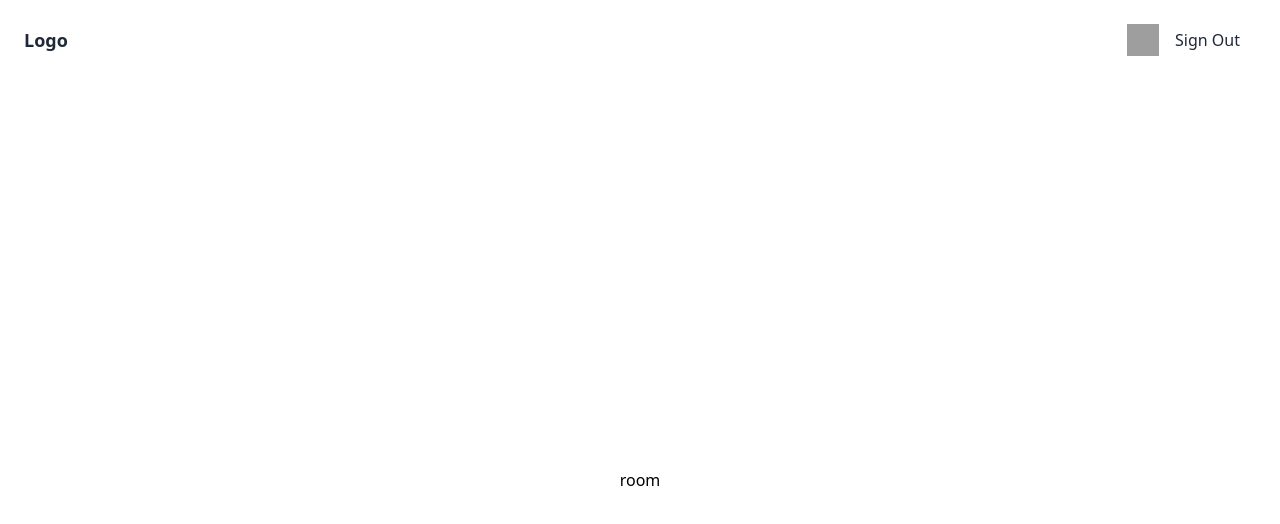
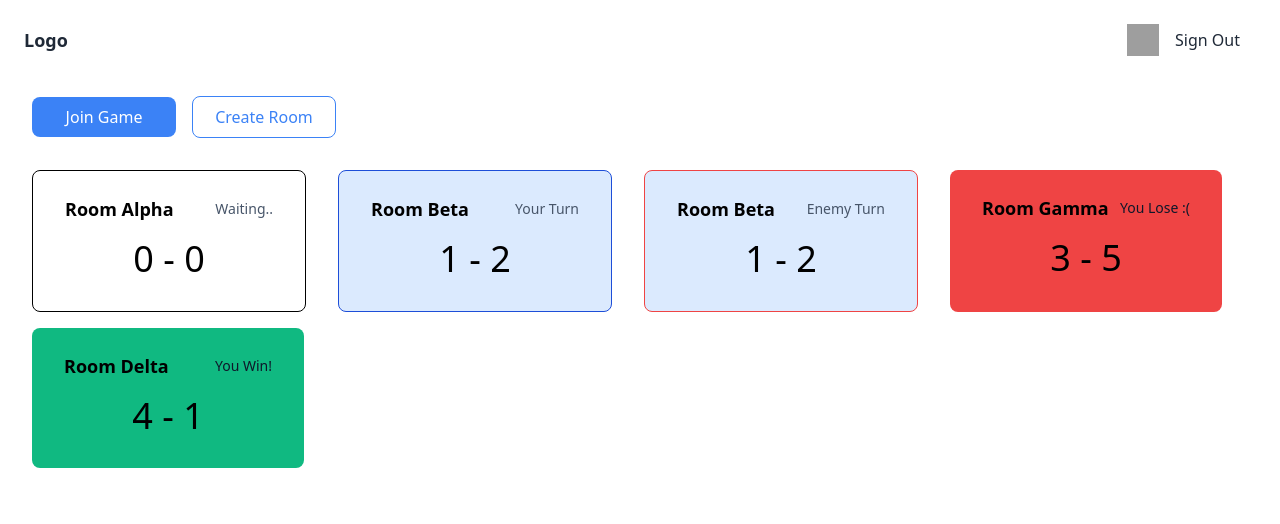
Before and after one commit to mbaihaqi23/frontend-games, a React (Create React App) app: page /room in a window 1280 px wide. Shown: the top 524 px of the page. Built offline with nearby package versions, Linux system fonts and the light colour scheme; no server answers; grey boxes are pictures that could not be loaded; the HTML template or start-up script is replaced by a standard one.

Commit message:
created card components for rooms

```diff
--- a/src/index.css
+++ b/src/index.css
@@ -1,15 +1,3 @@
-@import url("./styles/output.css");
-
-body {
-  margin: 0;
-  font-family: -apple-system, BlinkMacSystemFont, 'Segoe UI', 'Roboto', 'Oxygen',
-    'Ubuntu', 'Cantarell', 'Fira Sans', 'Droid Sans', 'Helvetica Neue',
-    sans-serif;
-  -webkit-font-smoothing: antialiased;
-  -moz-osx-font-smoothing: grayscale;
-}
-
-code {
-  font-family: source-code-pro, Menlo, Monaco, Consolas, 'Courier New',
-    monospace;
-}
+@tailwind base;
+@tailwind components;
+@tailwind utilities;
--- a/src/pages/Room/index.js
+++ b/src/pages/Room/index.js
@@ -1,7 +1,106 @@
 export default function Room() {
+  const rooms = [
+    {
+      "id": 1,
+      "roomName": "Alpha",
+      "roomCode": "AGJAA",
+      "hostUserId": 1,
+      "guestUserId": undefined,
+      "hostScore": 0,
+      "guestScore": 0,
+      "isFinished": false,
+      "createdAt": "2022-09-22T09:37:20.759Z",
+      "updatedAt": "2022-09-22T09:37:20.759Z",
+    },
+    {
+      "id": 2,
+      "roomName": "Beta",
+      "roomCode": "HDASJ",
+      "hostUserId": 1,
+      "guestUserId": 2,
+      "hostScore": 1,
+      "guestScore": 2,
+      "isFinished": false,
+      "createdAt": "2022-09-22T09:37:20.759Z",
+      "updatedAt": "2022-09-22T09:37:20.759Z",
+    },
+    {
+      "id": 3,
+      "roomName": "Gamma",
+      "roomCode": "DYSFA",
+      "hostUserId": 1,
+      "guestUserId": 2,
+      "hostScore": 3,
+      "guestScore": 5,
+      "isFinished": true,
+      "createdAt": "2022-09-22T09:37:20.759Z",
+      "updatedAt": "2022-09-22T09:37:20.759Z",
+    },
+    {
+      "id": 4,
+      "roomName": "Delta",
+      "roomCode": "DSGDC",
+      "hostUserId": 1,
+      "guestUserId": 2,
+      "hostScore": 4,
+      "guestScore": 1,
+      "isFinished": true,
+      "createdAt": "2022-09-22T09:37:20.759Z",
+      "updatedAt": "2022-09-22T09:37:20.759Z",
+    },
+  ];
+
   return (
-    <div className="h-screen flex justify-center items-center">
-      room
+    <div className="lg:container mx-auto px-8">
+      <div className="mt-4">
+        <button
+          className="py-2 w-[144px] rounded-lg mr-4 transition-colors bg-blue-500 text-white hover:bg-blue-700"
+        >
+          Join Game
+        </button>
+        <button
+          className="py-2 w-[144px] rounded-lg transition-colors border border-blue-500 text-blue-500 hover:bg-gray-200"
+        >
+          Create Room
+        </button>
+      </div>
+      <div className="mt-8 flex flex-wrap gap-x-8 gap-y-4">
+        <div className="border border-black hover:bg-slate-100 px-8 pt-6 pb-8 rounded-lg cursor-pointer">
+          <div className="flex justify-between w-52 items-center">
+            <p className="font-semibold text-lg">Room {rooms[0].roomName}</p>
+            <p className="text-slate-600 text-sm">Waiting..</p>
+          </div>
+          <p className="text-4xl text-center mt-4">{rooms[0].hostScore} - {rooms[0].guestScore}</p>
+        </div>
+        <div className="bg-blue-100 hover:bg-blue-200 border border-blue-700 px-8 pt-6 pb-8 rounded-lg cursor-pointer">
+          <div className="flex justify-between w-52 items-center">
+            <p className="font-semibold text-lg">Room {rooms[1].roomName}</p>
+            <p className="text-slate-600 text-sm">Your Turn</p>
+          </div>
+          <p className="text-4xl text-center mt-4">{rooms[1].hostScore} - {rooms[1].guestScore}</p>
+        </div>
+        <div className="bg-blue-100 hover:bg-blue-200 border border-red-500 px-8 pt-6 pb-8 rounded-lg cursor-pointer">
+          <div className="flex justify-between w-52 items-center">
+            <p className="font-semibold text-lg">Room {rooms[1].roomName}</p>
+            <p className="text-slate-600 text-sm">Enemy Turn</p>
+          </div>
+          <p className="text-4xl text-center mt-4">{rooms[1].hostScore} - {rooms[1].guestScore}</p>
+        </div>
+        <div className="bg-red-500 hover:bg-red-400 px-8 pt-6 pb-8 rounded-lg cursor-pointer">
+          <div className="flex justify-between w-52 items-center">
+            <p className="font-semibold text-lg">Room {rooms[2].roomName}</p>
+            <p className="text-slate-900 text-sm">You Lose :(</p>
+          </div>
+          <p className="text-4xl text-center mt-4">{rooms[2].hostScore} - {rooms[2].guestScore}</p>
+        </div>
+        <div className="bg-green-500 hover:bg-green-400 px-8 pt-6 pb-8 rounded-lg cursor-pointer">
+          <div className="flex justify-between w-52 items-center">
+            <p className="font-semibold text-lg">Room {rooms[3].roomName}</p>
+            <p className="text-slate-900 text-sm">You Win!</p>
+          </div>
+          <p className="text-4xl text-center mt-4">{rooms[3].hostScore} - {rooms[3].guestScore}</p>
+        </div>
+      </div>
     </div>
   );
 };
--- a/tailwind.config.js
+++ b/tailwind.config.js
@@ -3,8 +3,5 @@ module.exports = {
   theme: {
     extend: {},
   },
-  variants: {
-    extend: {},
-  },
   plugins: [],
 };
```
Also changed, not shown: 1 other file (tests, documents, lock files or other folders).
